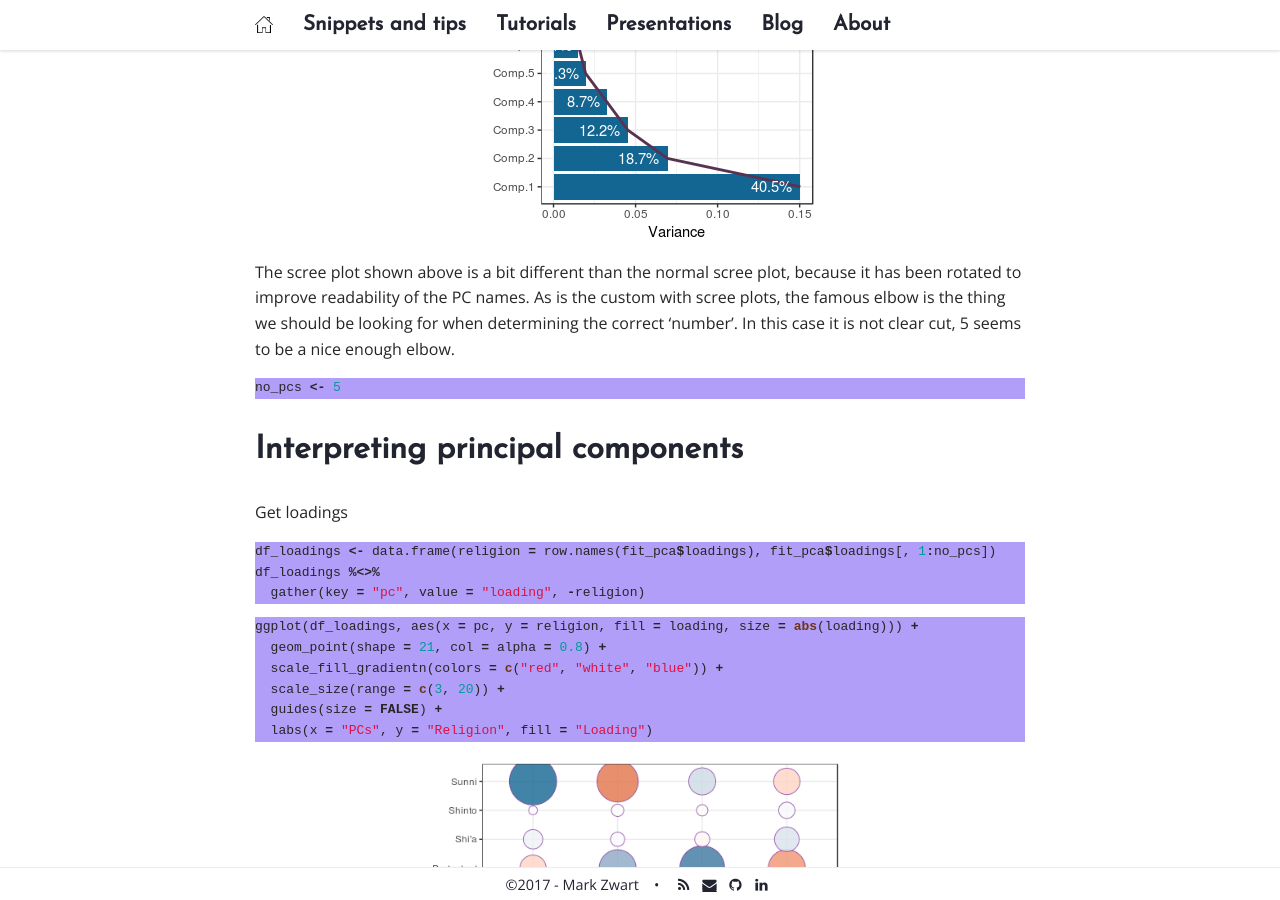
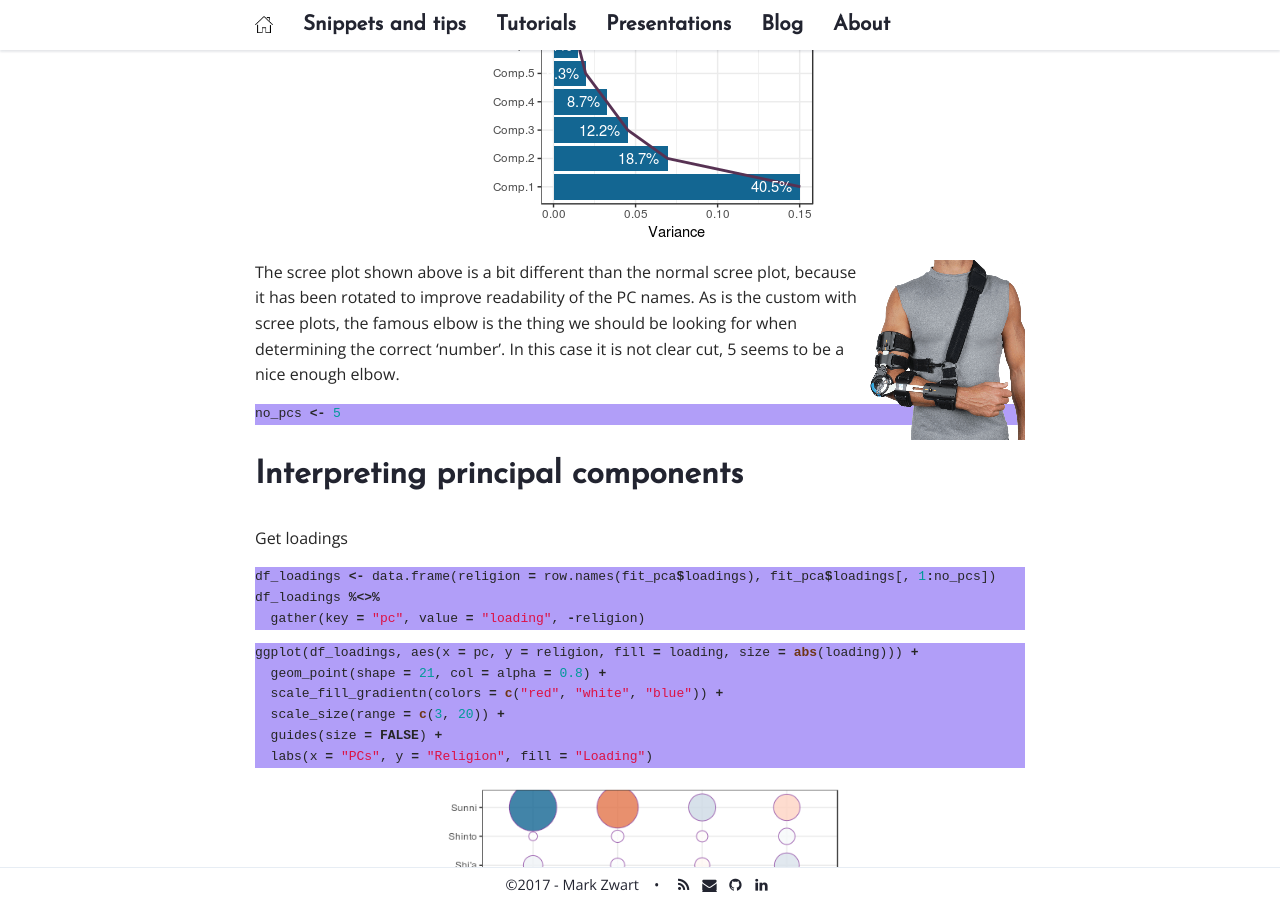
Before and after one commit to mark-me/mark-me.github.io, a Jekyll site: the page built from _pages/tutorials/pca/pca.md, in a window 1280 px wide and 900 px high, scrolled down 4944 px. Built offline with Jekyll 4.4.1, drawn with Linux system fonts in a browser that asks for light colours; nearby versions of some CDN libraries; comment, search, counter and statistics services are not loaded.

Commit message:
Update pca.md

````diff
--- a/_pages/tutorials/pca/pca.md
+++ b/_pages/tutorials/pca/pca.md
@@ -114,6 +114,8 @@ ggplot(df_pca_var, aes(x = pca, y = var)) +
 <img src="/_pages/tutorials/pca/plot-pc-choice.png" alt="Variance PC" width="360" height="450" align="center"/><br>
 {: refdef}
 
+<img src="/_pages/tutorials/pca/elbow.png" alt="Me" width="168" height="180" align="right"/>
+
 The scree plot shown above is a bit different than the normal scree plot, because it has been rotated to improve readability of the PC names. As is the custom with scree plots, the famous elbow is the thing we should be looking for when determining the correct 'number'. In this case it is not clear cut, 5 seems to be a nice enough elbow.
 
 ```r
````
